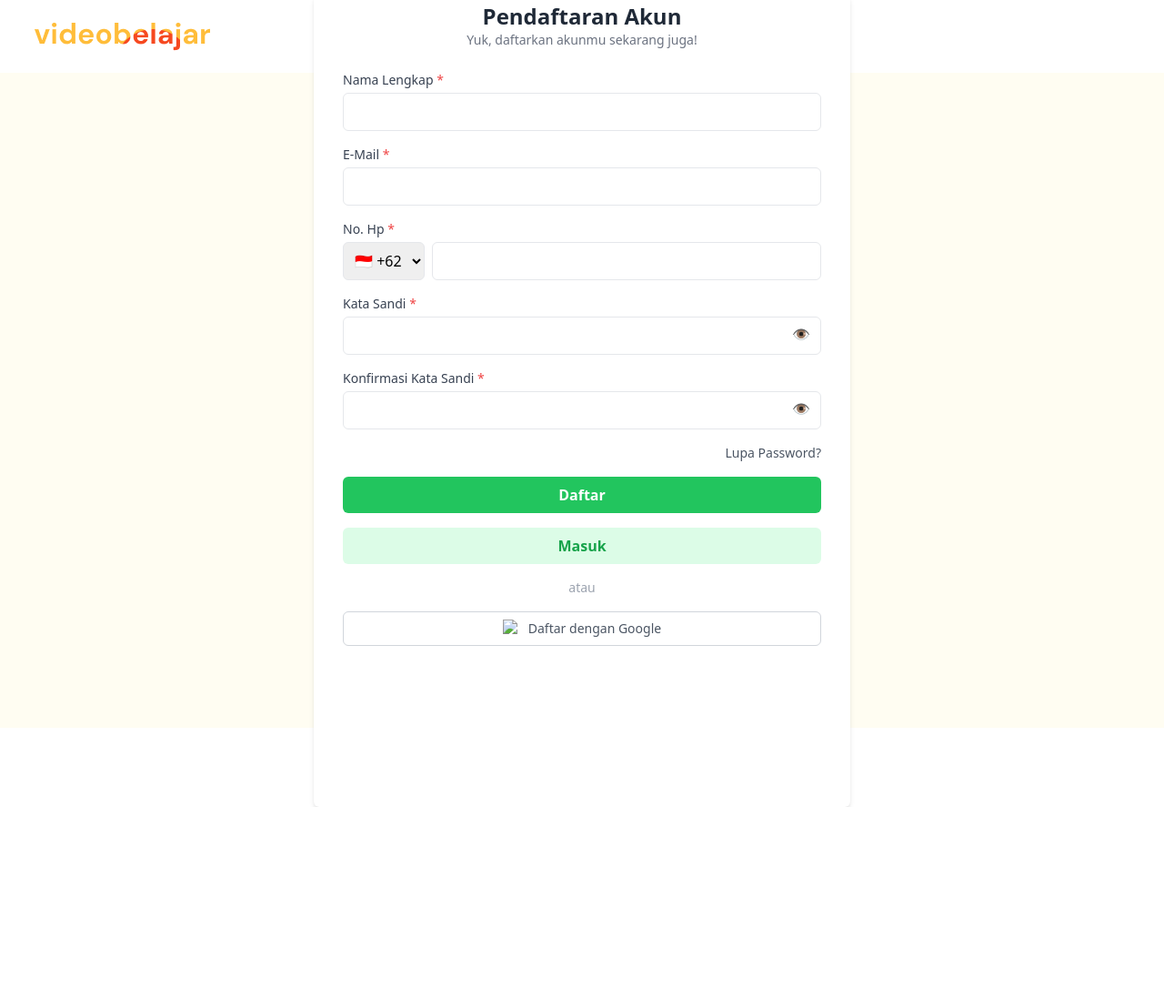
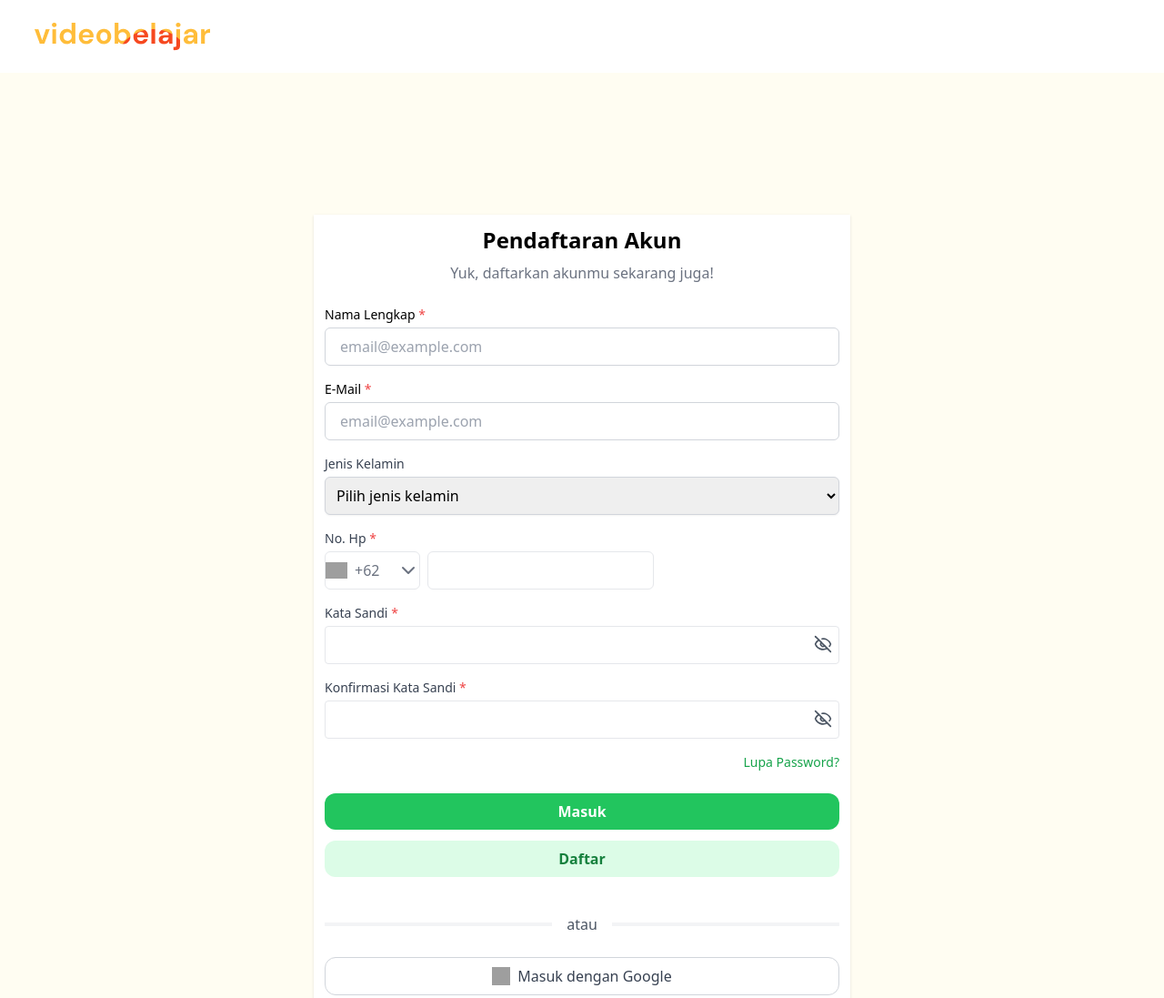
Before and after one commit to fahmi277/bootcamp16-mission3, a plain HTML site: page register.html in a window 1280 px wide. Shown: the top 1097 px of the page at 91% size. Before the commit the page ends 887 px from the top, so only its background shows below. Drawn offline with nearby package versions, Linux system fonts and the light colour scheme; grey boxes are pictures that could not be loaded.

Commit message:
layout header

```diff
--- a/index.html
+++ b/index.html
@@ -1,9 +1,11 @@
 <!DOCTYPE html>
 <html lang="en">
   <head>
-  <meta charset="UTF-8">
+    <meta charset="UTF-8" />
+    <meta name="viewport" content="width=device-width, initial-scale=1.0" />
     <title>Tailwind Layout</title>
     <script src="https://cdn.tailwindcss.com"></script>
+    <script src="https://unpkg.com/lucide@latest"></script>
     <style>
       @media (max-width: 359px) {
         header {
@@ -12,41 +14,116 @@
       }
     </style>
   </head>
-<body class="m-0 p-0 box-border h-screen bg-[#ffffff]">
+  <body class="p-0 m-0 box-border h-screen bg-[#fffdf2]">
     <!-- Header -->
-  <header class="w-full h-[80px] bg-[#ffffff] text-white flex items-center px-4 font-bold text-lg mx-auto">
-    <img src="logo.png" alt="Logo" class="w-[237px] h-auto pt-12 pb-12" />
+    <header
+      class="w-full h-[74px] sm:h-[80px] bg-[#ffffff] text-white flex items-center px-4 font-bold text-lg mx-auto"
+    >
+      <img
+        src="logo.png"
+        alt="Logo"
+        class="w-[152px] sm:w-[237px] h-auto pt-12 pb-12"
+      />
     </header>
 
     <!-- Body -->
-  <main class="flex-grow flex items-center justify-center bg-[#fffdf2]"  style="height: calc(100vh - 80px)">
-    <div class="w-[590px] h-[617px] bg-white rounded-16 shadow p-8">
+    <div class="px-6">
+      <main
+        class="flex-grow flex items-center justify-center"
+        style="height: calc(100vh - 80px)"
+      >
+        <div class="w-[590px] bg-white rounded-16 shadow p-8">
         <h1 class="text-2xl font-bold text-center mb-2">Masuk ke Akun</h1>
-      <p class="text-center text-gray-500 mb-6">Yuk, lanjutin belajarmu di videobelajar.</p>
+        <p class="text-center text-gray-500 mb-6">
+          Yuk, lanjutin belajarmu di videobelajar.
+        </p>
 
         <form>
-        <label class="block text-sm font-medium mb-1">E-Mail <span class="text-red-500">*</span></label>
-        <input type="email" class="w-full border border-gray-300 rounded-md px-4 py-2 mb-4 focus:outline-none focus:ring-2 focus:ring-green-400" placeholder="email@example.com" />
+          <label class="block text-sm font-medium mb-1"
+            >E-Mail <span class="text-red-500">*</span></label
+          >
+          <input
+            type="email"
+            class="w-full border border-gray-300 rounded-md px-4 py-2 mb-4 focus:outline-none focus:ring-2 focus:ring-green-400"
+            placeholder="email@example.com"
+          />
 
-        <label class="block text-sm font-medium mb-1">Kata Sandi <span class="text-red-500">*</span></label>
-        <div class="relative mb-2">
-          <input type="password" class="w-full border border-gray-300 rounded-md px-4 py-2 pr-10 focus:outline-none focus:ring-2 focus:ring-green-400" placeholder="********" />
-          <span class="absolute right-3 top-1/2 -translate-y-1/2 text-gray-400 cursor-pointer">👁️</span>
+          <div>
+            <div>
+              <label class="block text-sm font-medium text-gray-700 mb-1"
+                >Kata Sandi <span class="text-red-500">*</span></label
+              >
+              <div class="relative">
+                <input
+                  id="password"
+                  type="password"
+                  class="w-full border rounded px-3 py-2 pr-10 focus:outline-none focus:ring-2 focus:ring-green-500"
+                />
+                <button
+                  type="button"
+                  onclick="togglePassword('password', 'togglePasswordIcon1')"
+                  class="absolute right-2 top-2.5 text-gray-600"
+                >
+                  <i
+                    id="togglePasswordIcon1"
+                    data-lucide="eye-off"
+                    class="w-5 h-5"
+                  ></i>
+                </button>
+              </div>
+            </div>
           </div>
 
-        <div class="text-right text-sm text-green-600 mb-6 cursor-pointer">Lupa Password?</div>
+          <div class="text-right text-sm text-green-600 mb-6 cursor-pointer">
+            Lupa Password?
+          </div>
 
-        <button type="submit" class="w-full bg-green-500 text-white font-semibold py-2 rounded-md hover:bg-green-600 mb-3">Masuk</button>
-        <button type="button" class="w-full bg-green-100 text-green-700 font-semibold py-2 rounded-md hover:bg-green-200 mb-4">Daftar</button>
+          <button
+            type="submit"
+            class="w-full bg-green-500 text-white font-semibold py-2 rounded-md hover:bg-green-600 mb-3"
+          >
+            Masuk
+          </button>
+          <button
+            type="button"
+            class="w-full bg-green-100 text-green-700 font-semibold py-2 rounded-md hover:bg-green-200 mb-4"
+          >
+            Daftar
+          </button>
 
-        <div class="text-center text-gray-500 mb-3">atau</div>
+          <div class="flex items-center justify-center gap-4 my-6">
+            <div class="flex-grow h-1 bg-gray-100"></div>
+            <span class="text-gray-600">atau</span>
+            <div class="flex-grow h-1 bg-gray-100"></div>
+          </div>
 
-        <button type="button" class="w-full border border-gray-300 text-gray-700 py-2 rounded-md flex items-center justify-center gap-2 hover:bg-gray-50">
-          <img src="https://www.svgrepo.com/show/475656/google-color.svg" class="w-5 h-5" alt="Google logo" />
+          <button
+            type="button"
+            class="w-full border border-gray-300 text-gray-700 py-2 rounded-md flex items-center justify-center gap-2 hover:bg-gray-50"
+          >
+            <img
+              src="https://www.svgrepo.com/show/475656/google-color.svg"
+              class="w-5 h-5"
+              alt="Google logo"
+            />
             Masuk dengan Google
           </button>
         </form>
+
+        <script>
+          lucide.createIcons();
+
+          function togglePassword(inputId, iconId) {
+            const input = document.getElementById(inputId);
+            const icon = document.getElementById(iconId);
+            const isHidden = input.type === "password";
+
+            input.type = isHidden ? "text" : "password";
+            icon.setAttribute("data-lucide", isHidden ? "eye" : "eye-off");
+            lucide.createIcons(); // refresh icons
+          }
+        </script>
+      </main>
     </div>
-  </main>
   </body>
 </html>
--- a/register.html
+++ b/register.html
@@ -1,141 +1,232 @@
 <!DOCTYPE html>
-<html lang="id">
+<html lang="en">
   <head>
     <meta charset="UTF-8" />
     <meta name="viewport" content="width=device-width, initial-scale=1.0" />
-    <title>Pendaftaran Akun</title>
+    <title>Tailwind Layout</title>
     <script src="https://cdn.tailwindcss.com"></script>
+    <script src="https://unpkg.com/lucide@latest"></script>
+    <style>
+      @media (max-width: 359px) {
+        header {
+          height: 74px !important;
+        }
+      }
+    </style>
   </head>
-  <body class="m-0 p-0 box-border h-screen bg-[#ffffff]">
+  <body class=" p-0 m-0 box-border h-screen bg-[#fffdf2]">
     <!-- Header -->
     <header
-      class="w-full h-[80px] bg-[#ffffff] text-white flex items-center px-4 font-bold text-lg mx-auto"
+      class="fixed top-0 z-50 w-full h-[74px] sm:h-[80px] bg-[#ffffff] text-white flex items-center px-4 font-bold text-lg mx-auto"
     >
-      <img src="logo.png" alt="Logo" class="w-[237px] h-auto pt-12 pb-12" />
+      <img
+        src="logo.png"
+        alt="Logo"
+        class="w-[152px] sm:w-[237px] h-auto pt-12 pb-12"
+      />
     </header>
+
+    <!-- Body -->
+    <div class=" px-6"
+    style="padding-top: calc(40vh);"
+
+    >
       <main
-      class="flex-grow flex items-center justify-center bg-[#fffdf2]"
-      style="height: calc(100vh - 80px)"
+        class="flex-grow flex items-center justify-center"
+        style="height: calc(100vh - 98px)"
       >
-      <div
-        class="w-[590px] h-[893px] bg-white rounded-md shadow-md flex flex-col"
-      >
-        <!-- BODY -->
-        <main class="flex-1 px-8 pt-2 pb-6">
-          <h2 class="text-center text-2xl font-bold text-gray-800">
-            Pendaftaran Akun
-          </h2>
-          <p class="text-center text-sm text-gray-500 mb-6 mt-10px">
+        <div class="w-[590px] bg-white rounded-16 shadow p-3">
+          <h1 class="text-2xl font-bold text-center mb-2">Pendaftaran Akun</h1>
+          <p class="text-center text-gray-500 mb-6">
             Yuk, daftarkan akunmu sekarang juga!
           </p>
 
-          <form class="space-y-4">
-            <div>
-              <label class="block text-sm font-medium text-gray-700"
+          <form>
+            <label class="block text-sm font-medium mb-1"
               >Nama Lengkap <span class="text-red-500">*</span></label
             >
-              <input type="text" class="w-full border rounded-md p-2 mt-1" />
+            <input
+              type="text"
+              class="w-full border border-gray-300 rounded-md px-4 py-2 mb-4 focus:outline-none focus:ring-2 focus:ring-green-400"
+              placeholder="email@example.com"
+            />
+            <label class="block text-sm font-medium mb-1"
+              >E-Mail <span class="text-red-500">*</span></label
+            >
+            <input
+              type="email"
+              class="w-full border border-gray-300 rounded-md px-4 py-2 mb-4 focus:outline-none focus:ring-2 focus:ring-green-400"
+              placeholder="email@example.com"
+            />
+
+            <div class="mb-4">
+              <label
+                for="gender"
+                class="block text-sm font-medium text-gray-700 mb-1"
+              >
+                Jenis Kelamin
+              </label>
+              <select
+                id="gender"
+                name="gender"
+                class="w-full border border-gray-300 rounded-md shadow-sm p-2 focus:outline-none focus:ring-2 focus:ring-blue-500"
+              >
+                <option value="">Pilih jenis kelamin</option>
+                <option value="male">Laki-laki</option>
+                <option value="female">Perempuan</option>
+              </select>
             </div>
 
-            <div>
-              <label class="block text-sm font-medium text-gray-700"
-                >E-Mail <span class="text-red-500">*</span></label
-              >
-              <input type="email" class="w-full border rounded-md p-2 mt-1" />
-            </div>
-
-            <div>
+            <div class="mb-4">
               <label class="block text-sm font-medium text-gray-700"
                 >No. Hp <span class="text-red-500">*</span></label
               >
               <div class="flex mt-1">
-                <select class="border rounded-md p-2 w-[90px]">
-                  <option value="+62">🇮🇩 +62</option>
-                </select>
-                <div class="w-full flex pl-2">
-                  <input type="text" class="block border rounded-md p-2 flex-1 h-48px" />
+                <div class="border rounded-md flex items-center">
+                  <div class="bg-[#F4F5FA]">
+                    <img
+                      src="https://flagcdn.com/w40/id.png"
+                      width="24"
+                      height="24"
+                      alt="ID Flag"
+                    />
+                  </div>
+                  <!-- <select name="country" id="country">
+                    <option value="+62"> +62</option>
+                  </select> -->
+                  <div class="text-gray-500 pl-2">+62</div>
+
+                  <div class="pl-5 text-gray-500">
+                    <svg
+                      xmlns="http://www.w3.org/2000/svg"
+                      width="24"
+                      height="24"
+                      viewBox="0 0 24 24"
+                      fill="none"
+                      stroke="currentColor"
+                      stroke-width="2"
+                      stroke-linecap="round"
+                      stroke-linejoin="round"
+                      class="lucide lucide-chevron-down-icon lucide-chevron-down"
+                    >
+                      <path d="m6 9 6 6 6-6" />
+                    </svg>
+                  </div>
+                </div>
+                <div class="px-1"></div>
+                <div class="flex items-center">
+                  <input
+                    type="number"
+                    class="block border rounded-md p-2 flex-1 h-48px"
+                  />
                 </div>
               </div>
             </div>
 
             <div>
-              <label class="block text-sm font-medium text-gray-700"
+              <div class="mb-4">
+                <label class="block text-sm font-medium text-gray-700 mb-1"
                   >Kata Sandi <span class="text-red-500">*</span></label
                 >
                 <div class="relative">
                   <input
+                    id="password"
                     type="password"
-                  class="w-full border rounded-md p-2 mt-1 pr-10"
+                    class="w-full border rounded px-3 py-2 pr-10 focus:outline-none focus:ring-2 focus:ring-green-500"
                   />
-                <span
-                  class="absolute right-3 top-1/2 -translate-y-1/2 text-gray-500 cursor-pointer"
-                  >👁️</span
+                  <button
+                    type="button"
+                    onclick="togglePassword('password', 'togglePasswordIcon1')"
+                    class="absolute right-2 top-2.5 text-gray-600"
                   >
+                    <i
+                      id="togglePasswordIcon1"
+                      data-lucide="eye-off"
+                      class="w-5 h-5"
+                    ></i>
+                  </button>
+                </div>
               </div>
             </div>
 
+            <div class="mb-4">
               <div>
-              <label class="block text-sm font-medium text-gray-700"
+                <label class="block text-sm font-medium text-gray-700 mb-1"
                   >Konfirmasi Kata Sandi
                   <span class="text-red-500">*</span></label
                 >
                 <div class="relative">
                   <input
+                    id="re-password"
                     type="password"
-                  class="w-full border rounded-md p-2 mt-1 pr-10"
+                    class="w-full border rounded px-3 py-2 pr-10 focus:outline-none focus:ring-2 focus:ring-green-500"
                   />
-                <span
-                  class="absolute right-3 top-1/2 -translate-y-1/2 text-gray-500 cursor-pointer"
-                  >👁️</span
+                  <button
+                    type="button"
+                    onclick="togglePassword('re-password', 'togglePasswordIcon2')"
+                    class="absolute right-2 top-2.5 text-gray-600"
                   >
+                    <i
+                      id="togglePasswordIcon2"
+                      data-lucide="eye-off"
+                      class="w-5 h-5"
+                    ></i>
+                  </button>
+                </div>
               </div>
             </div>
 
-            <div class="flex justify-end text-sm text-gray-500">
-              <a href="#" class="text-gray-600 hover:text-blue-500"
-                >Lupa Password?</a
-              >
+            <div class="text-right text-sm text-green-600 mb-6 cursor-pointer">
+              Lupa Password?
             </div>
 
             <button
-              class="w-full bg-green-500 text-white font-semibold py-2 rounded-md"
+              type="submit"
+              class="w-full bg-green-500 text-white font-semibold py-2 rounded-xl hover:bg-green-600 mb-3"
+            >
+              Masuk
+            </button>
+            <button
+              type="button"
+              class="w-full bg-green-100 text-green-700 font-semibold py-2 rounded-xl hover:bg-green-200 mb-4"
             >
               Daftar
             </button>
-            <button
-              class="w-full bg-green-100 text-green-600 font-semibold py-2 rounded-md"
-            >
-              Masuk
-            </button>
 
-            <div class="text-center text-sm text-gray-400 mt-2">atau</div>
+            <div class="flex items-center justify-center gap-4 my-6">
+              <div class="flex-grow h-1 bg-gray-100"></div>
+              <span class="text-gray-600">atau</span>
+              <div class="flex-grow h-1 bg-gray-100"></div>
+            </div>
 
             <button
-              class="w-full border border-gray-300 flex items-center justify-center gap-2 py-2 rounded-md"
+              type="button"
+              class="w-full border border-gray-300 text-gray-700 py-2 rounded-xl flex items-center justify-center gap-2 hover:bg-gray-50"
             >
               <img
-                src="https://www.gstatic.com/firebasejs/ui/2.0.0/images/auth/google.svg"
-                alt="Google"
+                src="https://www.svgrepo.com/show/475656/google-color.svg"
                 class="w-5 h-5"
+                alt="Google logo"
               />
-              <span class="text-sm font-medium text-gray-600"
-                >Daftar dengan Google</span
-              >
+              Masuk dengan Google
             </button>
           </form>
-        </main>
 
-        <!-- FOOTER -->
-        <footer class="h-[50px]"></footer>
+          <script>
+            lucide.createIcons();
+
+            function togglePassword(inputId, iconId) {
+              const input = document.getElementById(inputId);
+              const icon = document.getElementById(iconId);
+              const isHidden = input.type === "password";
+
+              input.type = isHidden ? "text" : "password";
+              icon.setAttribute("data-lucide", isHidden ? "eye" : "eye-off");
+              lucide.createIcons(); // refresh icons
+            }
+          </script>
         </div>
       </main>
-    <!-- Responsive header height for screen < 360px -->
-    <style>
-      @media (max-width: 360px) {
-        header {
-          height: 74px !important;
-        }
-      }
-    </style>
+    </div>
   </body>
 </html>
```
Also changed, not shown: register copy.html (added, +211 -0 lines), todos.js (added, +13 -0 lines). Lines whose indentation alone changed are shown as unchanged.
